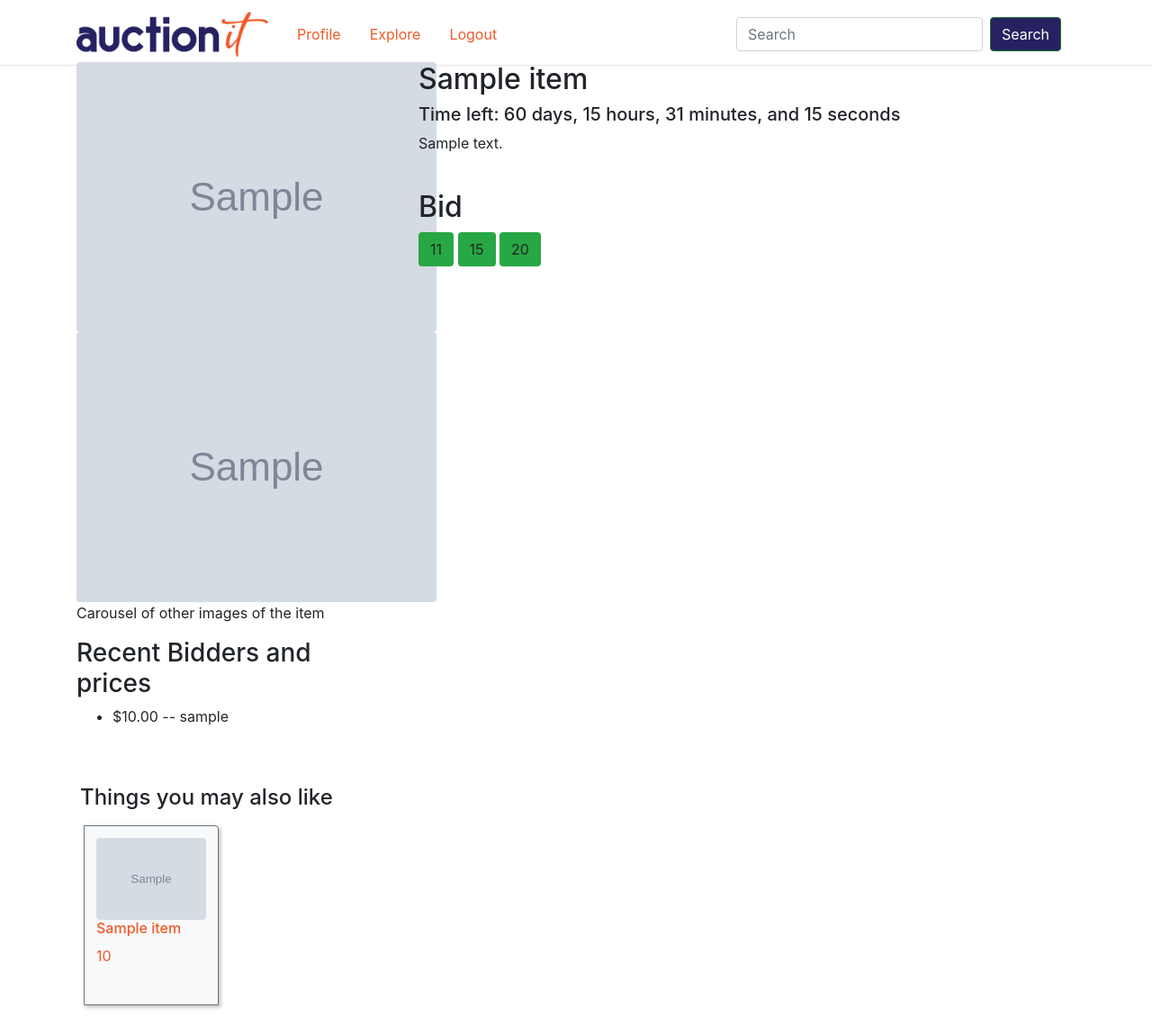
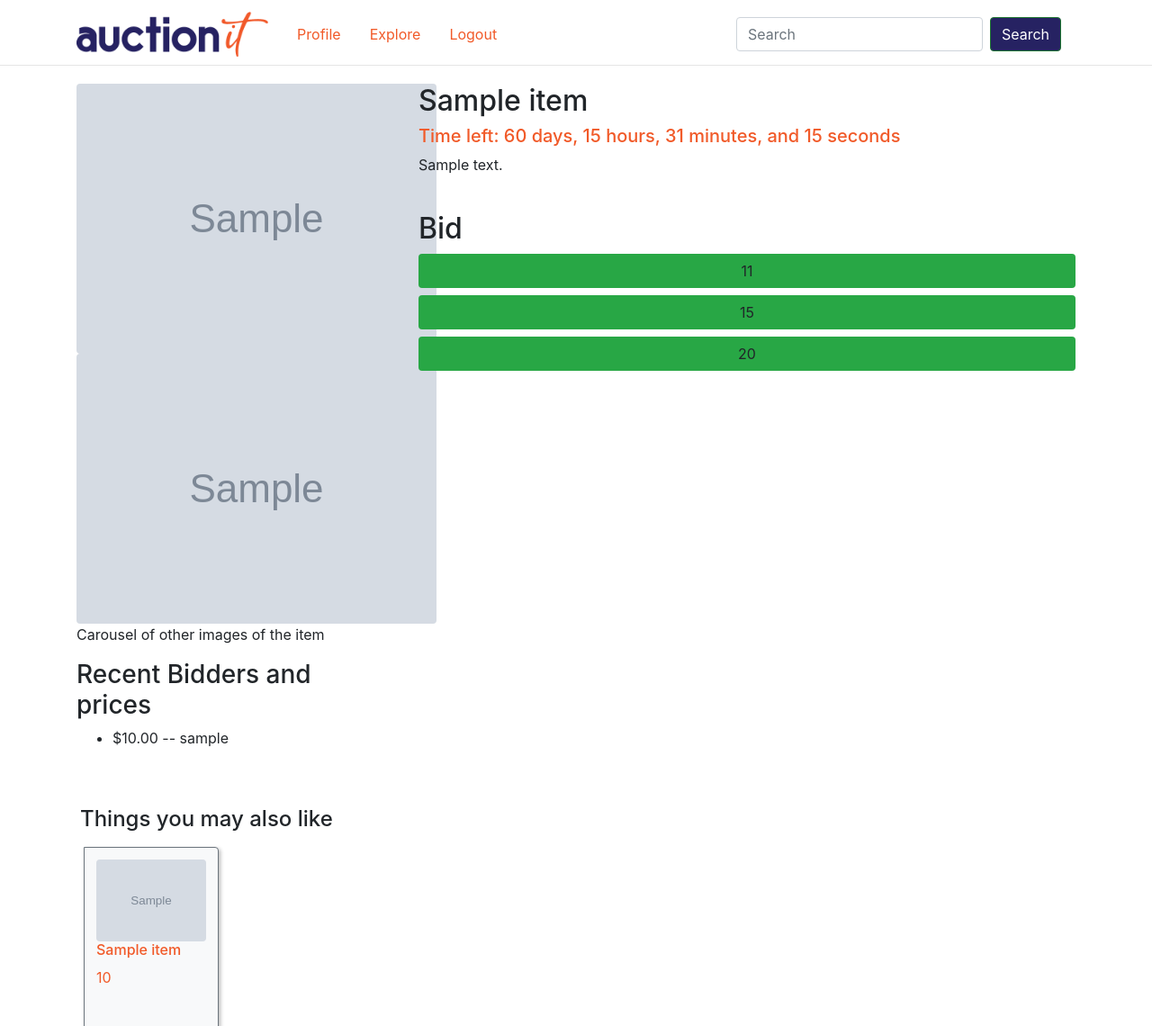
Before and after one commit to stuhops/AuctionIt, a Django app: template auctions/templates/auctions/item.html in a window 1280 px wide. Shown: the top 1140 px of the page at 90% size. Run offline with Django 3.2, Linux system fonts and the light colour scheme; tables that the repository leaves empty hold one stand-in row (values such as "Sample post"); the template is opened without the code that fills it: values that come from a table or form of the project are taken from there, most other values are stand-ins (such as "Sample title", 1, 10 or a date in 2020); grey boxes marked "Sample" are stand-in pictures; some libraries are stand-ins or nearby versions.

Commit message:
Fixed the width and colors in the bid field

```diff
--- a/auctions/templates/auctions/item.html
+++ b/auctions/templates/auctions/item.html
@@ -9,7 +9,7 @@
 
 {% block body %}
   {% load static %}
-  <div class="container">
+  <div class="container mt-4">
 
     {% if messages %}
       {% for message in messages %}
@@ -41,16 +41,16 @@
       </div>
       <div class="col-sm-8">
         <h2>{{ item.name }}</h2>
-        <h5 class="timeLeft">Time left: {{ item.getTimeDiff }}</h5>
+        <h5 class="text-info">Time left: {{ item.getTimeDiff }}</h5>
         <p>{{ item.description }}</p>
         <br>
         {% if not item.sold %}
         <h2>Bid</h2>
         <form action="{% url 'auctions:item' item.id %}" method="POST">
           {% csrf_token %}
-          <input type="submit" class="btn btn-lrg bg-success" name="bid" id="1" label="Bid ${{ item.current_price|add:'1' }}" value="{{ item.current_price|add:'1' }}">
-          <input type="submit" class="btn btn-lrg bg-success" name="bid" id="5" value="{{ item.current_price|add:'5' }}">
-          <input type="submit" class="btn btn-lrg bg-success" name="bid" id="10" value="{{ item.current_price|add:'10' }}">
+          <input type="submit" class="btn btn-lrg btn-block bg-success" name="bid" id="1" label="Bid ${{ item.current_price|add:'1' }}" value="{{ item.current_price|add:'1' }}">
+          <input type="submit" class="btn btn-lrg btn-block bg-success" name="bid" id="5" value="{{ item.current_price|add:'5' }}">
+          <input type="submit" class="btn btn-lrg btn-block bg-success" name="bid" id="10" value="{{ item.current_price|add:'10' }}">
         </form>
         {% endif %}
       </div>
```
